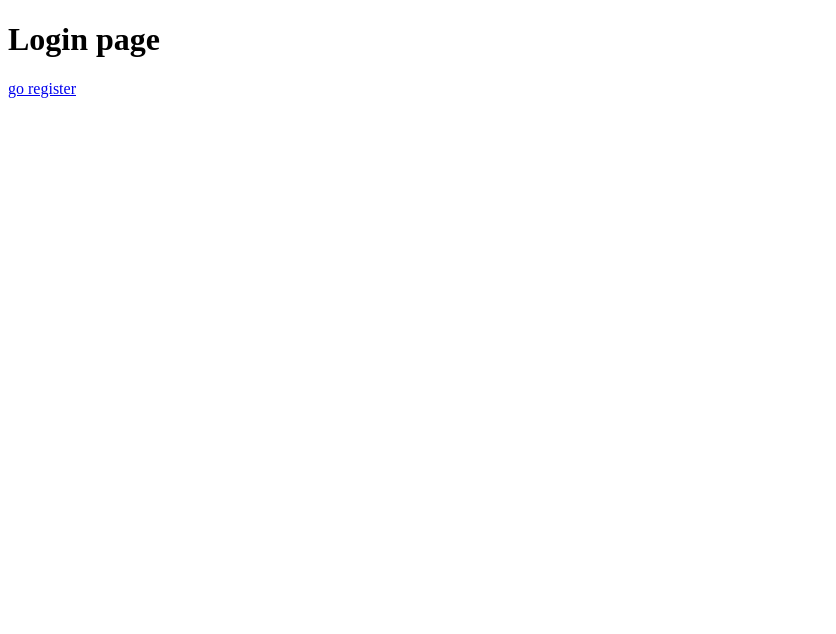
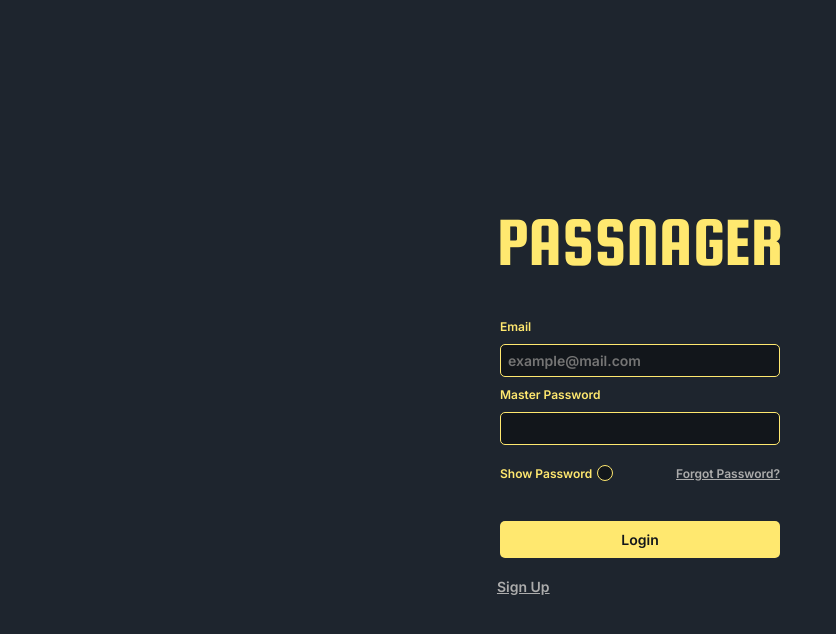
Before and after one commit to cfernandom/password-manager-react, a React (Vite) app: page / in a window 1280 px wide. Shown: the top 634 px of the page, without its empty margins (0-836 px from the left). Built offline with nearby package versions, Linux system fonts and the light colour scheme.

Commit message:
feat(login-form): ui, boton-component, show-password-functionality, modify FormInput with showPassword prop

```diff
--- a/index.html
+++ b/index.html
@@ -1,10 +1,22 @@
-<!doctype html>
+<!DOCTYPE html>
 <html lang="en">
   <head>
     <meta charset="UTF-8" />
     <link rel="icon" type="image/svg+xml" href="/vite.svg" />
     <meta name="viewport" content="width=device-width, initial-scale=1.0" />
-    <title>Vite App</title>
+    <title>Passnager</title>
+    <link rel="preconnect" href="https://fonts.googleapis.com" />
+    <link rel="preconnect" href="https://fonts.gstatic.com" crossorigin />
+    <link
+      href="https://fonts.googleapis.com/css2?family=Inter:wght@100..900&display=swap"
+      rel="stylesheet"
+    />
+    <link rel="preconnect" href="https://fonts.googleapis.com" />
+    <link rel="preconnect" href="https://fonts.gstatic.com" crossorigin />
+    <link
+      href="https://fonts.googleapis.com/css2?family=Squada+One&display=swap"
+      rel="stylesheet"
+    />
   </head>
   <body>
     <div id="app"></div>
--- /dev/null
+++ b/src/components/ButtonApp.css
@@ -0,0 +1,30 @@
+.main{
+    width: 280px;
+    padding: 10px 0px;
+    border: none;
+    border-radius: 5px;
+    margin-bottom: 10px;
+    background-color: #FFE86F;
+    color: #12161b;
+    cursor: pointer;
+    transition: 0.3s;
+}
+.main:hover{
+    opacity: 50%;
+}
+
+.secondary{
+    width: 280px;
+    padding: 10px 0px;
+    border: none;
+    border-radius: 5px;
+    margin-bottom: 10px;
+    color: #FFE86F;
+    background-color: #12161b;
+    cursor: pointer;
+    transition: 0.3s;
+}
+
+.secondary:hover{
+    background-color: #30373F;
+}
--- /dev/null
+++ b/src/components/ButtonApp.jsx
@@ -0,0 +1,17 @@
+import './ButtonApp.css'
+import PropTypes from 'prop-types'
+
+function ButtonApp ({ text, styleBtn }) {
+    return (
+        <button className={styleBtn ? 'main' : 'secondary'}>
+            { text }
+        </button>
+    )
+}
+
+ButtonApp.propTypes = {
+    text: PropTypes.string,
+    styleBtn: PropTypes.bool
+}
+
+export default ButtonApp
--- a/src/components/FormInput.jsx
+++ b/src/components/FormInput.jsx
@@ -4,14 +4,14 @@ import './formInput.css'
 
 const FormInput = (props) => {
     const [focused, setFocused] = useState(false)
-    const { label, errorMessage, onChange, id, ...inputProps } = props
+    const { label, showPassword, errorMessage, onChange, id, ...inputProps } = props
 
     const handleFocus = (e) => {
         setFocused(true)
     }
 
     return (
-        <div className='formInput'>
+        <div className = {showPassword ? 'show-password' : 'formInput'}>
             <label>{label}</label>
             <input
                 {...inputProps}
@@ -31,7 +31,8 @@ FormInput.propTypes = {
     label: PropTypes.string,
     errorMessage: PropTypes.string,
     onChange: PropTypes.func,
-    id: PropTypes.number
+    id: PropTypes.number,
+    showPassword: PropTypes.bool
 }
 
 export default FormInput
--- a/src/components/formInput.css
+++ b/src/components/formInput.css
@@ -11,6 +11,19 @@ input{
     border: 1px solid gray;
 }
 
+.formInput label{
+    display: inline;
+}
+.show-password {
+    display: flex;
+    flex-direction: row;
+    align-items: center;
+  }
+
+.show-password label{
+    margin-right: 5px;
+    padding: 0;
+}
 
 label{
     font-size: 12px;
--- a/src/features/authentication/components/LoginForm.jsx
+++ b/src/features/authentication/components/LoginForm.jsx
@@ -1,3 +1,65 @@
-const LoginForm = () => {}
+import FormInput from '../../../components/FormInput'
+import '../../../stylesheets/LoginForm.css'
+import { useState } from 'react'
+import { Link } from 'react-router-dom'
+
+function LoginForm () {
+    const [values, setValues] = useState({
+        email: '',
+        password: ''
+    })
+    const handleSubmit = (e) => {
+        e.preventDefault()
+    }
+    const onChange = (e) => {
+        setValues({ ...values, [e.target.name]: e.target.value })
+    }
+    const [showPass, setShowPass] = useState(false)
+
+    const toggleShowPass = () => {
+        setShowPass(!showPass)
+    }
+
+    return (
+        <div className="app-login">
+            <form onSubmit={handleSubmit}>
+                <FormInput
+                    className = 'email-login'
+                    showPassword = {false}
+                    name = 'email'
+                    type = 'email'
+                    placeholder = 'example@mail.com'
+                    label = 'Email'
+                    errorMessage = 'It should be a valid email address!'
+                    required = { true }
+                    onChange={onChange}
+                />
+                <FormInput
+                    className = 'password-login'
+                    showPassword = {false}
+                    name = 'password'
+                    type = { showPass ? 'text' : 'password' }
+                    label = 'Master Password'
+                    required = { false }
+                    onChange={onChange}
+                />
+                <div className='secondary-container'>
+                    <FormInput
+                        className = 'password-checkbox'
+                        showPassword = {true}
+                        name = 'password'
+                        type = 'checkbox'
+                        label = 'Show Password'
+                        required = { false }
+                        onChange={() => { toggleShowPass() }}
+                    />
+                    <Link to='/register' className='link-forgot-password'>
+                        Forgot Password?
+                    </Link>
+                </div>
+            </form>
+        </div>
+    )
+}
 
 export default LoginForm
--- a/src/pages/Login.jsx
+++ b/src/pages/Login.jsx
@@ -1,10 +1,15 @@
+import LoginForm from '../features/authentication/components/LoginForm'
+import ButtonApp from '../components/ButtonApp'
+import '../stylesheets/Login.css'
 import { Link } from 'react-router-dom'
 
 export function Login () {
     return (
-        <>
-            <h1>Login page</h1>
-            <Link to='/register'>go register</Link>
-        </>
+        <div className='contenedor-login'>
+            <h1>PASSNAGER</h1>
+            <LoginForm />
+            <ButtonApp className='login-btn' text='Login' styleBtn={true}/>
+            <Link className='sign-up-link' to='/register'>Sign Up</Link>
+        </div>
     )
 }
--- /dev/null
+++ b/src/stylesheets/Login.css
@@ -0,0 +1,46 @@
+*{
+    font-family: 'Inter',sans-serif;
+    font-weight:600;
+    margin: 0;
+    padding: 0;
+    box-sizing: border-box;
+    background-color: #1E252E;
+    font-size: 14px;
+}
+
+h1{
+    font-family: 'Squada One',sans-serif;
+    font-weight: 500;
+    font-size: 70px;
+    margin-bottom: 40px;
+    color: #FFE86F;
+}
+
+html, body{
+    height: 100%;
+    justify-content: center;
+    align-items: center;
+    display: flex;
+}
+
+.contenedor-login{
+    display: flex;
+    flex-direction: column;
+    align-items: center;
+    justify-content: center;
+}
+
+.app-login{
+    margin-bottom: 30px;
+}
+
+.sign-up-link{
+    color: #ACACAC;
+    align-self: flex-start;
+    margin-top: 10px;
+    transition: 0.3s;
+}
+
+.sign-up-link:hover{
+    color:white;
+}
--- /dev/null
+++ b/src/stylesheets/LoginForm.css
@@ -0,0 +1,80 @@
+.formInput{
+    display: flex;
+    flex-direction: column;
+    width: 280px;
+}
+
+input{
+    padding: 7px;
+    margin: 10px 0px;
+    border-radius: 5px;
+    border: 1px solid #FFE86F;
+}
+
+.formInput label{
+    display: inline;
+}
+.show-password {
+    display: flex;
+    flex-direction: row;
+    align-items: center;
+    width: 150px;
+  }
+
+.show-password label{
+    margin-right: 5px;
+}
+
+label{
+    font-size: 12px;
+    color: #FFE86F;
+}
+
+span{
+    font-size: 12px;
+    padding: 3px;
+    color: red;
+    display: none;
+}
+
+input:invalid[focused="true"]{
+    border: 1px solid red;
+}
+
+input:invalid[focused="true"] ~ span{
+    display: block;
+}
+
+.secondary-container{
+    display: flex;
+    flex-direction: row;
+    align-items: center;
+    justify-content: space-between;
+}
+
+.link-forgot-password{
+    font-size: 12px;
+    color: #ACACAC;
+    margin-left: 5px;
+    transition: 0.3s;
+}
+
+.link-forgot-password:hover{
+    color:white;
+}
+
+.email-login, .password-login{
+    color:#FFE86F;
+    background-color: #12161b;
+}
+
+.password-checkbox{
+    appearance: none;
+    background-color: #12161b;
+    border: 1px solid #FFE86F;
+    border-radius: 10px;
+}
+
+.password-checkbox:checked{
+    background-color: #FFE86F;
+}
```
Also changed, not shown: src/App.jsx (+5 -5 lines).
